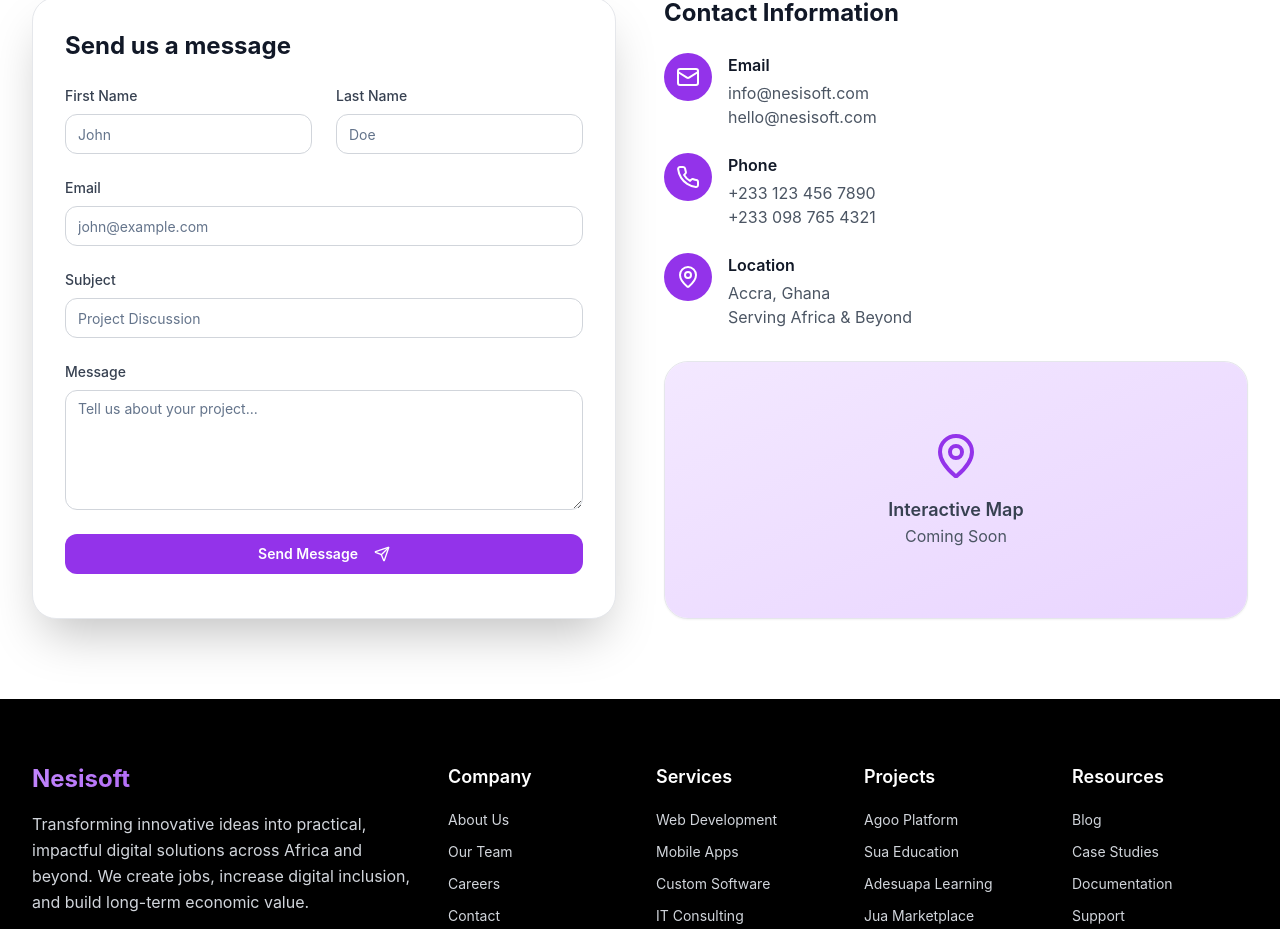
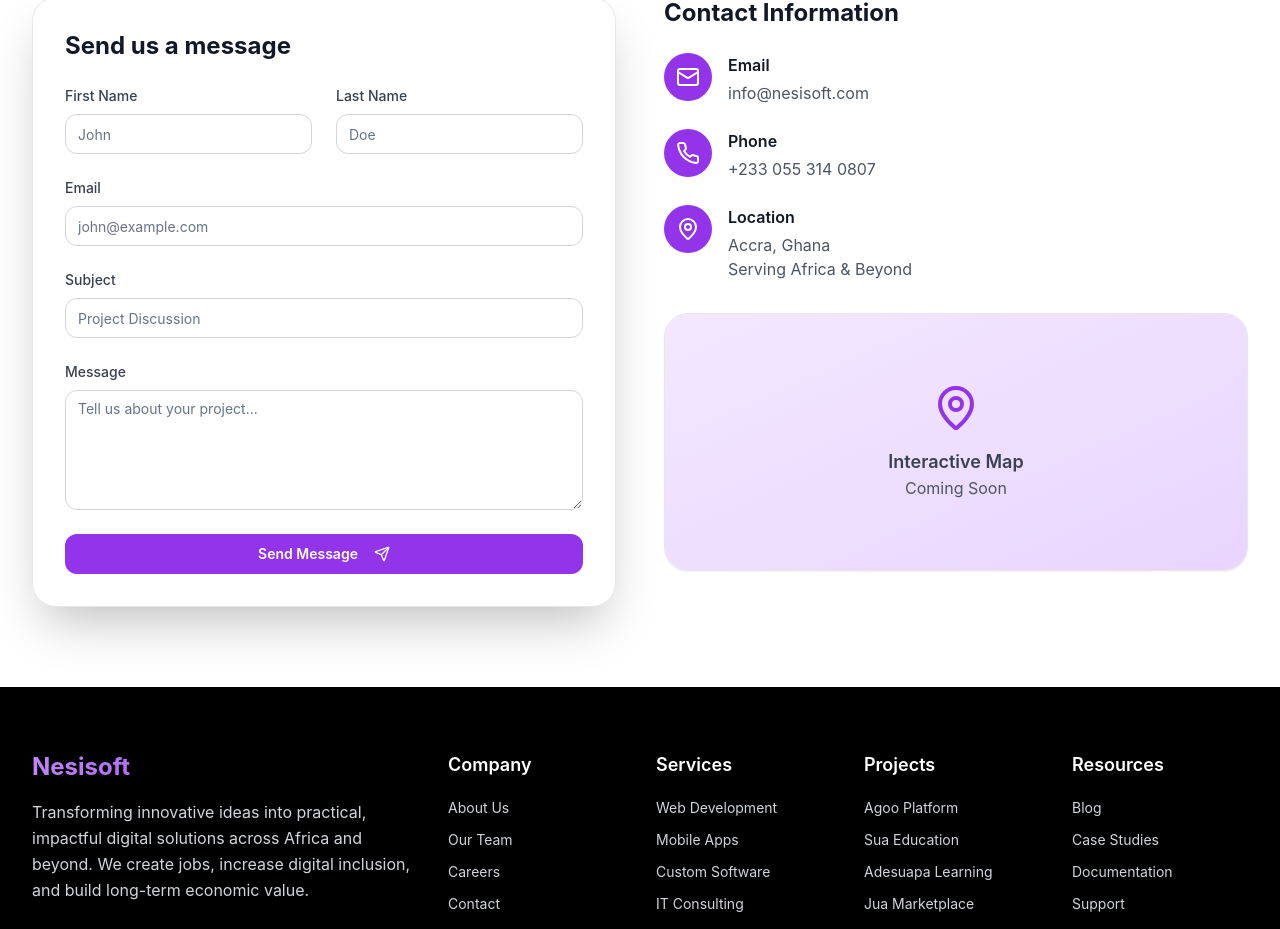
Before and after one commit to Nesisoft/nesisoft-digital-canvas, a React (Vite) app: page /contact in a window 1280 px wide. Shown: the part 411-1340 px from the top of the page. Built offline with nearby package versions, Linux system fonts and the light colour scheme.

Commit message:
Updated contacts

```diff
--- a/src/components/Contact.tsx
+++ b/src/components/Contact.tsx
@@ -93,7 +93,7 @@ const Contact = () => {
                   <div>
                     <h4 className="text-white font-semibold mb-1">Email</h4>
                     <p className="text-purple-200">info@nesisoft.com</p>
-                    <p className="text-purple-200">hello@nesisoft.com</p>
+                    <p className="text-purple-200">sales@nesisoft.com</p>
                   </div>
                 </div>
 
@@ -103,8 +103,7 @@ const Contact = () => {
                   </div>
                   <div>
                     <h4 className="text-white font-semibold mb-1">Phone</h4>
-                    <p className="text-purple-200">+233 123 456 7890</p>
-                    <p className="text-purple-200">+233 098 765 4321</p>
+                    <p className="text-purple-200">+233 055 314 0807</p>
                   </div>
                 </div>
 
--- a/src/components/Footer.tsx
+++ b/src/components/Footer.tsx
@@ -58,7 +58,7 @@ const Footer = () => {
               </div>
               <div className="flex items-center space-x-3">
                 <Phone size={16} className="text-purple-400" />
-                <span className="text-gray-300 text-sm">+233 123 456 7890</span>
+                <span className="text-gray-300 text-sm">+233 055 314 0807</span>
               </div>
               <div className="flex items-center space-x-3">
                 <MapPin size={16} className="text-purple-400" />
--- a/src/pages/Contact.tsx
+++ b/src/pages/Contact.tsx
@@ -152,7 +152,6 @@ const Contact = () => {
                     <div>
                       <h4 className="text-gray-900 font-semibold mb-1">Email</h4>
                       <p className="text-gray-600">info@nesisoft.com</p>
-                      <p className="text-gray-600">hello@nesisoft.com</p>
                     </div>
                   </div>
 
@@ -162,8 +161,7 @@ const Contact = () => {
                     </div>
                     <div>
                       <h4 className="text-gray-900 font-semibold mb-1">Phone</h4>
-                      <p className="text-gray-600">+233 123 456 7890</p>
-                      <p className="text-gray-600">+233 098 765 4321</p>
+                      <p className="text-gray-600">+233 055 314 0807</p>
                     </div>
                   </div>
 
```
